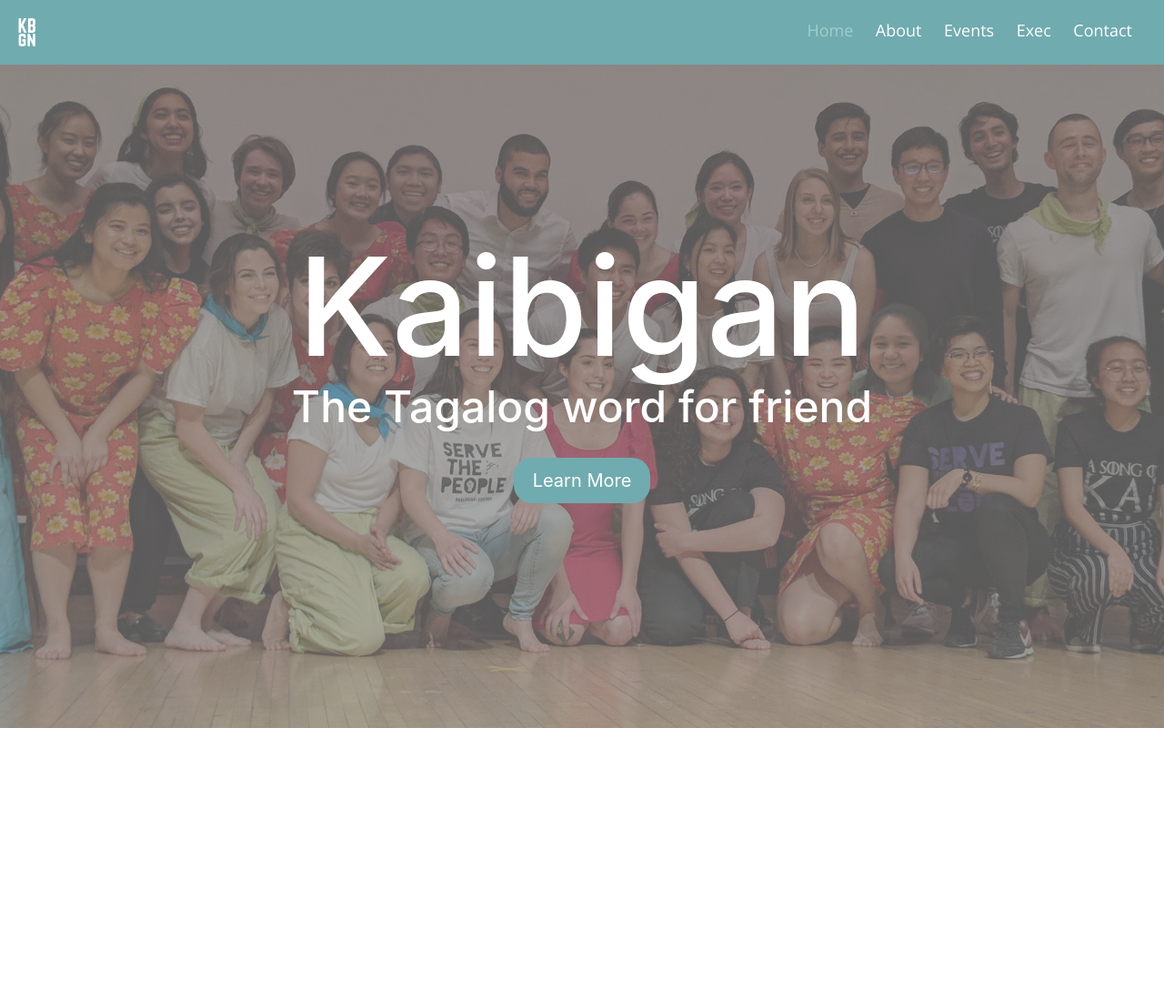
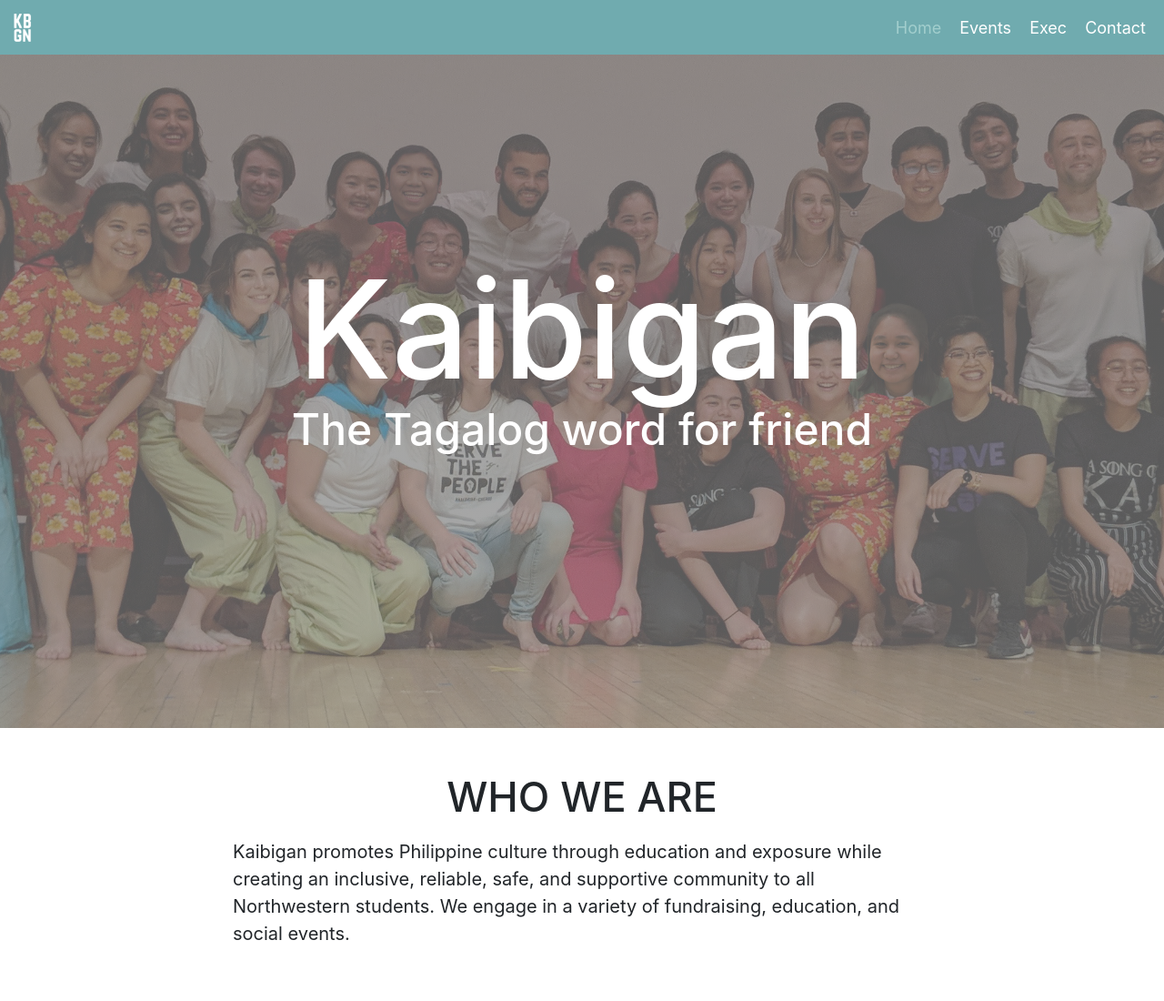
Before and after one commit to chellxchell/kaibigan, a plain HTML site: page index.html in a window 1280 px wide. Shown: the whole page at 91% size. Before the commit the page ends 800 px from the top, so only its background shows below. Drawn offline with nearby package versions, Linux system fonts and the light colour scheme.

Commit message:
update index.html
merged "about" and "index"

```diff
--- a/index.html
+++ b/index.html
@@ -10,24 +10,33 @@
     </head>
 
     <body>
-        <!-- HEADER -->
-        <div class="header">
-            <a href="index.html"><img class="header-icon" src="photos/kbg_copy.png"></a>
-            <a class="active" href="#">Home</a>
-            <a href="about.html">About</a>
-            <a href="events.html">Events</a>
-            <a href="exec.html">Exec</a>
-            <a href="contact.html">Contact</a>
+        <!-- NAVIGATION -->
+        <div class="header flexCenter">
+            <a href="index.html"><img class="header__icon" src="photos/kbg_copy.png"></a>
+            <a class="header__item active" href="#">Home</a>
+            <a class="header__item" href="events.html">Events</a>
+            <a class="header__item" href="exec.html">Exec</a>
+            <a class="header__item" href="contact.html">Contact</a>
         </div>
 
         <!-- LANDING PAGE -->
-        <div class="landing-cont">
-            <div class="title-cont">
-                <h1 class="h1-title">Kaibigan</h1>
-                <h2 class="h2-title">The Tagalog word for friend</h2>
-                <a href="about.html"><button class="landing-button">Learn More</button></a>
+        <div class="landing flexCenter">
+            <div class="intro flexCenter">
+                <h1 class="intro__title">Kaibigan</h1>
+                <h2 class="intro__subtitle">The Tagalog word for friend</h2>
+                <!-- <a href="about.html"><button class="landing-button">Learn More</button></a> -->
             </div>
         </div>
+
+        <div class="about flexCenter flexColumn">
+                <h3 class="about__title">WHO WE ARE</h3>
+                <p class="about__info">
+                    Kaibigan promotes Philippine culture through education and exposure while creating an inclusive, reliable, safe, and supportive community to all Northwestern students.
+                    We engage in a variety of fundraising, education, and social events.
+                </p>
+            </div>
+        </div>
+
     </body>
 
     <!-- IMPORT JAVASCRIPT -->
--- a/style.css
+++ b/style.css
@@ -1,73 +1,68 @@
 html{
-    height:100%;
+    font-family: "Open Sans";
 }
-body{
-    font-family: "Open Sans";
+
+.flexCenter{
+    display: flex;
+    justify-content: center;
+    align-items: center;
+}
+.flexColumn{
+    flex-direction: column;
 }
 
 /* ---------------HEADER -------------------*/
 .header {
+    justify-content: flex-end;
     background-color: #70abaf;
-    overflow: hidden;
-    position:absolute;
+    position: fixed;
+    height: 60px;
     width:100%;
-    z-index:99;
-    padding:20px 25px 20px 10px;
-    text-align:right;
+    z-index: 99;
 }
-  .header a {
+
+.header__icon{
+    width:20px;
+    position: fixed;
+    left: 15px;
+    top: 15px;
+}
+.header__item {
     color: white;
-    text-align: center;
-    padding: 0px 10px 0px 10px;
-    font-size:18px;
-    font-family: "Open Sans";
+    padding: 0px 20px 0px 0px;
+    font-size: 18px;
 }
-  .header a:hover, .header a.active{
+.header__item:hover, .active{
     color:#a2cecd;
     text-decoration: none;
 }
-.header-icon{
-    width:20px;
-    float:left;
-    margin-left:10px;
-}
+
 
 /* ---------------LANDING PAGE -------------------*/
-.landing-cont{
+.landing{
     background: linear-gradient( rgba(128, 128, 128, 0.7), rgba(128, 128, 128, 0.7) ),url("photos/cover.jpg");
     height: 100vh;
     background-position: center;
     background-repeat: no-repeat;
     background-size: cover;
-    display: flex;
-    justify-content: center;
-    align-items: center;
 }
-.title-cont{
-    display: flex;
+.intro{
     flex-direction:column;
-    align-items: center;
-    justify-content:center;
 }
-.h1-title{
+.intro__title{
     font-size:150px;
-    /* color:white; */
     color:white;
     filter: brightness(100%)!important;
 }
-.h2-title{
+.intro__subtitle{
     color:white;
     opacity:1;
     line-height:0.5;
     height:60px;
     font-size:48px;
 }
-.h3-title{
-    color:black;
-    font-size:45px;
-}
 
-.landing-button{
+/* .landing-button{
     height:50px;
     width:150px;
     font-size:20px;
@@ -75,27 +70,22 @@ body{
     border-radius:20px;
     background-color: #70abaf;
     border:none;
-}
+} */
 
 
 /* ---------------ABOUT PAGE -------------------*/
-.about-cont{
-    height:100vh;
-    display: flex;
+.about{
+    height:300px;
 }
-.about-img{
-    padding-top:100px;
-    opacity:0.8;
-    filter: brightness(90%);
+.about__title{
+    font-size:45px;
 }
-.about-row{
-    display: flex;
-    justify-content:center;
-}
-.about-descrip{
+
+.about__info{
     font-size: 20px;
     margin:10px 20% 10px 20%;
 }
+
 /* ---------------EVENTS -------------------*/
 .events-cont{
     padding-top:70px;
```
Also changed, not shown: about.html (deleted, +0 -38 lines), events.html (+7 -8 lines).
